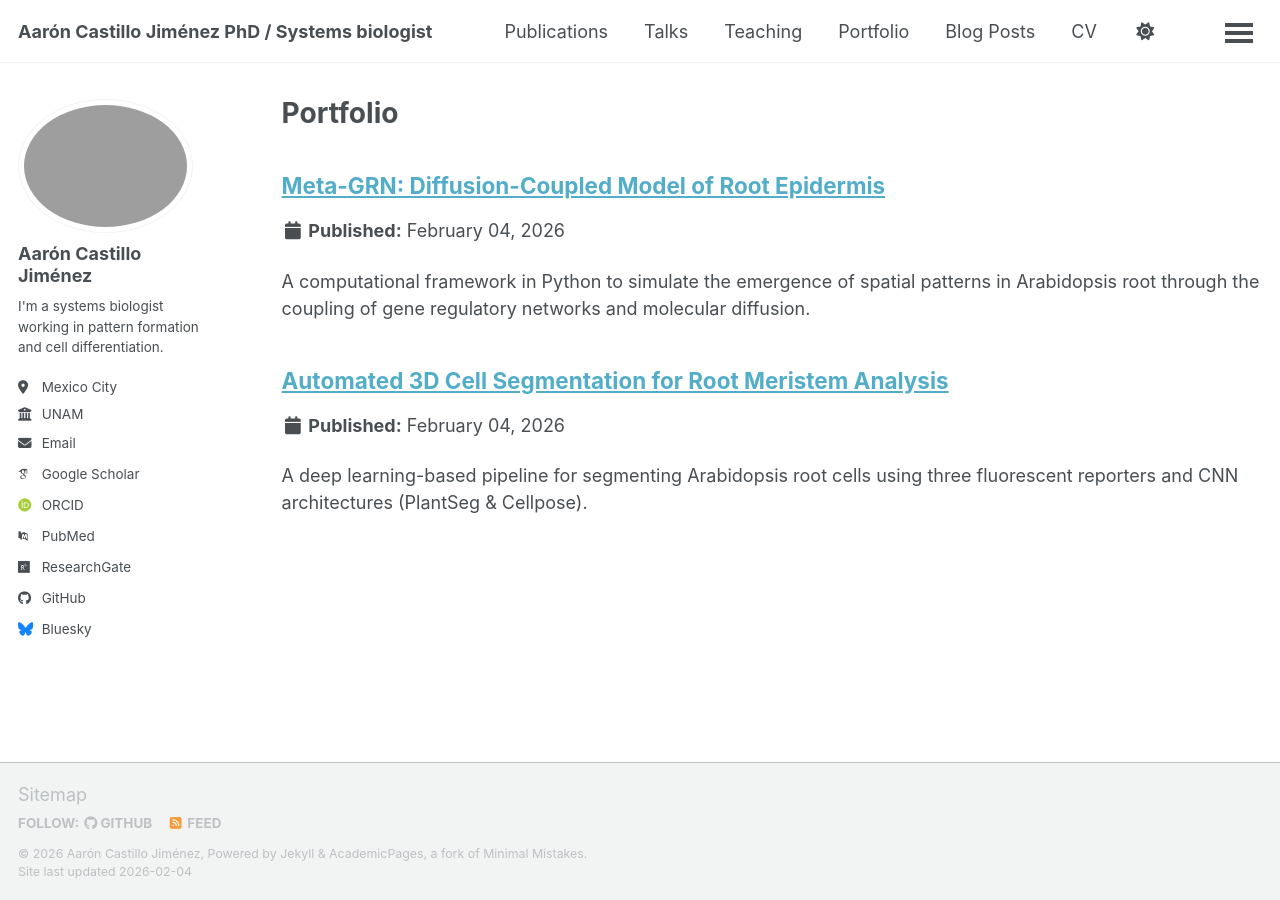
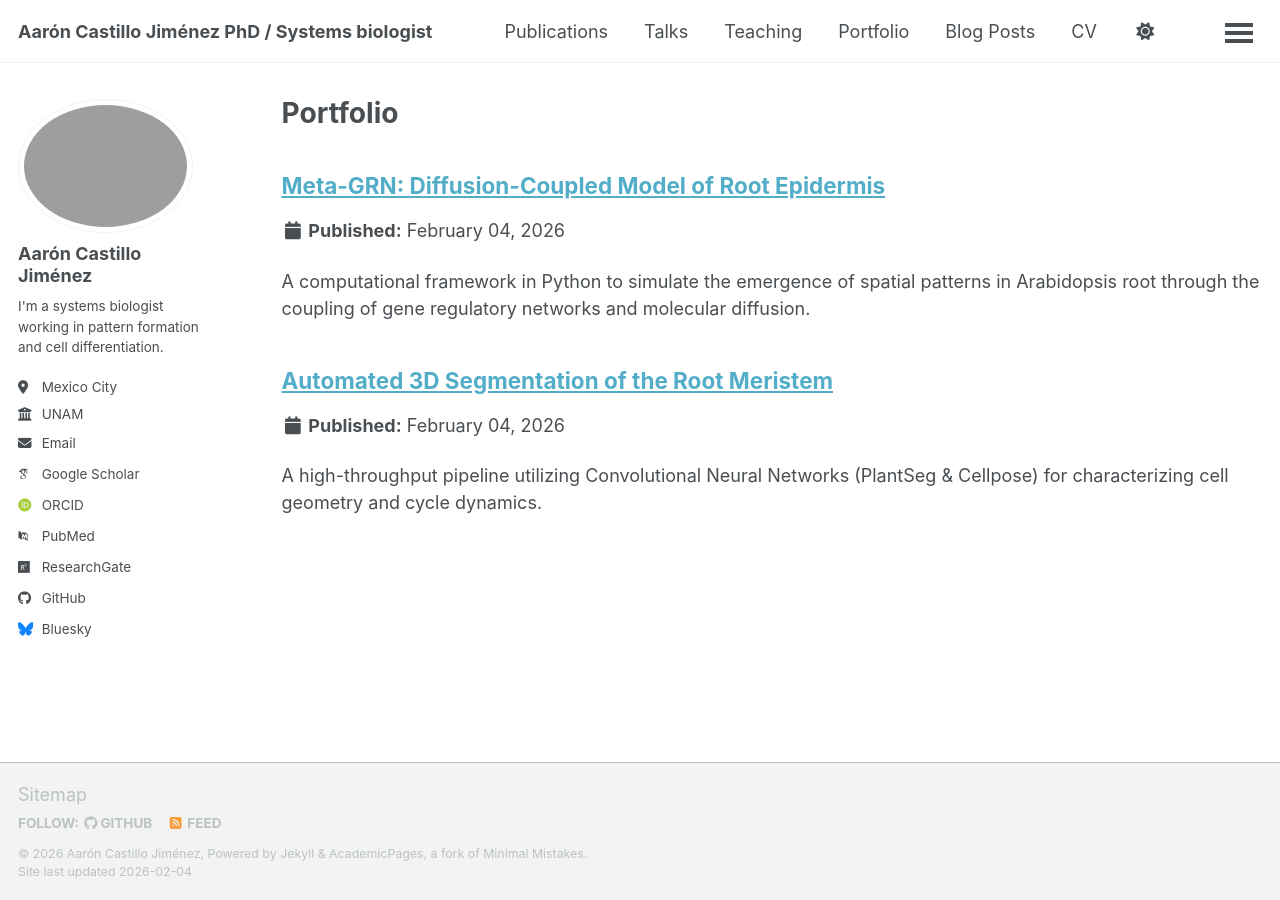
Before and after one commit to AaronCastilloJimenez/aaroncastillojimenez.github.io, a Jekyll site: the page built from _pages/portfolio.html, in a window 1280 px wide. Built offline with Jekyll 4.4.1, drawn with Linux system fonts in a browser that asks for light colours; some web fonts are replaced; a script bundle is joined from its source files by our own code; library files that are not in the unit come from our copies; some of the changed lines change nothing that is shown.

Commit message:
portfolio-2.html

```diff
--- a/_portfolio/portfolio-2.html
+++ b/_portfolio/portfolio-2.html
@@ -1,24 +1,49 @@
 ---
-title: "Automated 3D Cell Segmentation for Root Meristem Analysis"
-excerpt: "A deep learning-based pipeline for segmenting Arabidopsis root cells using three fluorescent reporters and CNN architectures (PlantSeg & Cellpose)."
+title: "Automated 3D Segmentation of the Root Meristem"
+excerpt: "A high-throughput pipeline utilizing Convolutional Neural Networks (PlantSeg & Cellpose) for characterizing cell geometry and cycle dynamics."
 collection: portfolio
+header:
+  teaser: "https://raw.githubusercontent.com/MouseLand/cellpose/main/cellpose/logo.png"
 ---
 
-This project, currently under development, provides a specialized workflow for the automated analysis of confocal microscopy stacks in `.nd2` format. The goal is to characterize the cellular geometry and cell cycle dynamics of the *Arabidopsis thaliana* apical meristem.
+### 🔬 Project Overview
+This project addresses the challenge of analyzing complex 3D cellular structures in the *Arabidopsis thaliana* root apical meristem. Currently under development, the pipeline automates the processing of multi-channel confocal stacks to extract precise geometric and temporal data.
 
-### Key Features:
-* **Multi-Channel Analysis:** Processing of three distinct fluorescent markers:
-    * **Cell Wall Marker:** Used for defining cell boundaries and geometry.
-    * **Cell Cycle Reporters:** Two markers used to visualize nuclei at different stages of the cell cycle.
-* **Deep Learning Integration:** Implementation of Convolutional Neural Networks (CNNs) for robust 3D segmentation:
-    * **PlantSeg:** Optimized for cell wall-based tissue segmentation.
-    * **Cellpose:** Utilized for high-precision nuclear segmentation and tracking.
-* **Format Compatibility:** Automated handling and pre-processing of raw Nikon `.nd2` files.
 
-### Technical Stack:
-* **Algorithms:** PlantSeg, Cellpose (Convolutional Neural Networks).
-* **Tools:** Python, Napari (for proofreading and manual correction), Fiji/ImageJ.
-* **Application:** High-throughput characterization of cell geometry and proliferation patterns in the root apical meristem.
 
-[View Code on GitHub](https://github.com/AaronCastilloJimenez/meta-GRN-Root-Epidermis)
-*(Nota: Asegúrate de que el link de arriba sea el correcto para este código específico)*
+---
+
+### 🛠️ Technical Workflow
+
+#### 1. Multi-Channel Processing
+The pipeline handles raw `.nd2` (Nikon) files, synchronizing three key biological reporters:
+* **Cell Wall (e.g., PI/Renaissance):** Defines the structural scaffold for geometric analysis.
+* **Dual Cell-Cycle Reporters:** Visualizes nuclear dynamics at different phases (G1/S/G2/M), allowing for the mapping of proliferation zones.
+
+#### 2. AI-Driven Segmentation
+We leverage state-of-the-art **Convolutional Neural Networks (CNNs)** to overcome the limitations of traditional thresholding:
+* **PlantSeg:** Provides robust 3D segmentation of cell boundaries from cell wall markers.
+* **Cellpose:** Delivers high-fidelity nuclear segmentation, even in dense meristematic regions.
+
+#### 3. Curation & Refinement
+* **Napari Integration:** A custom Python-based GUI for real-time proofreading and manual correction.
+* **Post-Processing:** Scripts to calculate cell volumes, surface areas, and spatial distribution of cell-cycle states.
+
+---
+
+### 🚀 Key Outcomes
+* **Automation:** Drastic reduction in manual annotation time for large datasets.
+* **Precision:** High-resolution mapping of cell identity and proliferation patterns.
+* **Scale:** Enables the quantitative comparison of wild-type vs. mutant phenotypes at a single-cell level.
+
+---
+
+### 💻 Stack & Tools
+| Category | Tools |
+| :--- | :--- |
+| **Languages** | Python, MATLAB |
+| **DL Frameworks** | PyTorch (PlantSeg), Cellpose |
+| **Visualization** | Napari, Fiji/ImageJ |
+| **Bioinformatics** | ND2SDK, NumPy, SciPy |
+
+[View Project Documentation on GitHub](https://github.com/AaronCastilloJimenez/meta-GRN-Root-Epidermis)
```
